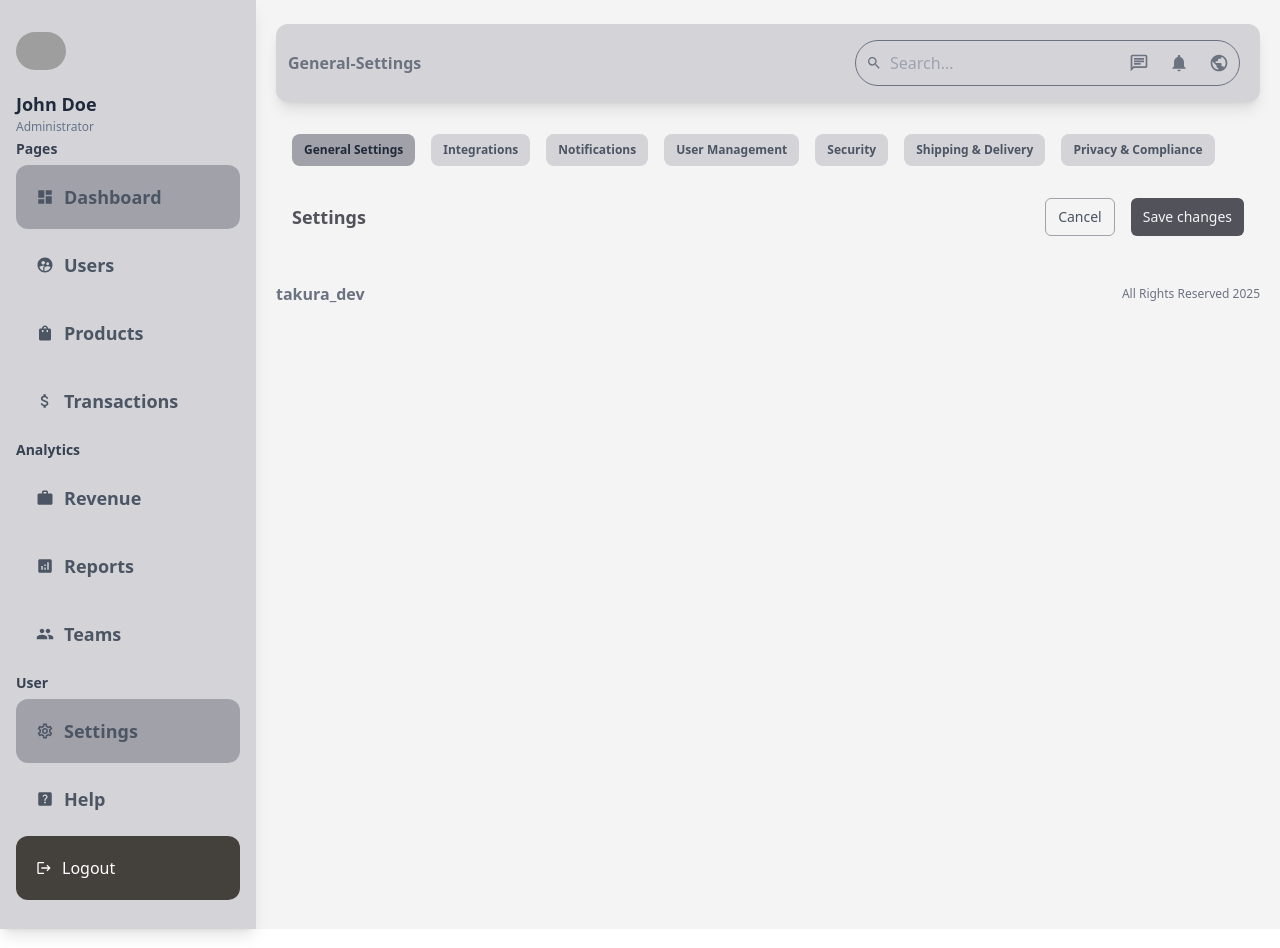
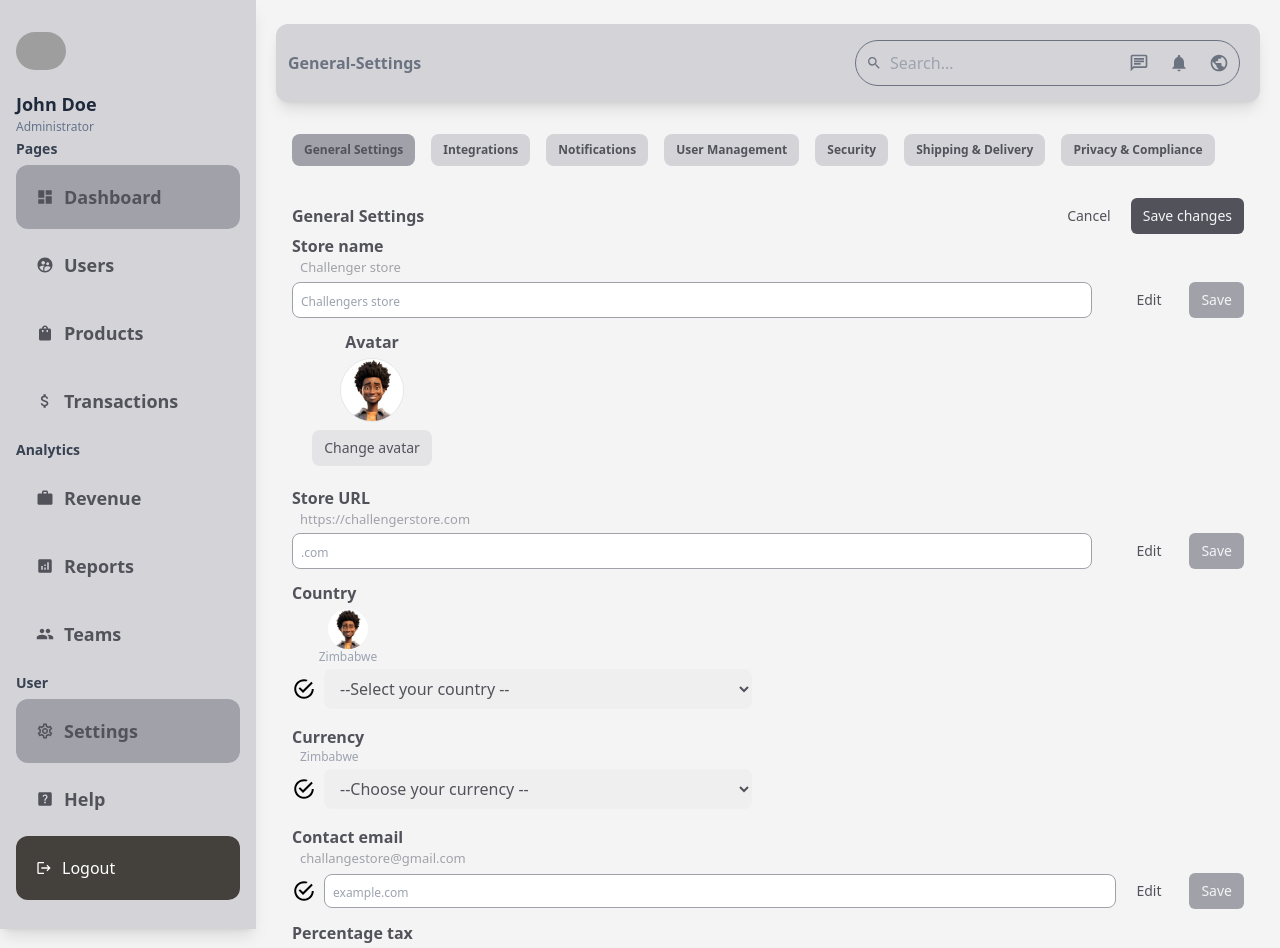
Before and after one commit to brandon-bwoni/admin-dashboard, a Next.js app: page /dashboard/settings/general-settings in a window 1280 px wide. Shown: the top 948 px of the page. Built offline with nearby package versions, Linux system fonts and the light colour scheme; grey boxes are pictures that could not be loaded.

Commit message:
general settings

```diff
--- a/src/app/dashboard/settings/general-settings/page.tsx
+++ b/src/app/dashboard/settings/general-settings/page.tsx
@@ -1,12 +1,20 @@
-import React from "react";
+import { useState } from "react";
+import Image from "next/image";
+
+import avatar from "@/assets/avatar.jpg";
+import { IoMdCheckmarkCircleOutline } from "react-icons/io";
 
 const GeneralSettings = () => {
+  // const [image, setImage] = useState(false);
+
   return (
     <>
       <div className="flex justify-between items-center">
-        <h1 className="text-lg font-bold text text-zinc-600">Settings</h1>
-        <div className="flex gap-4 b">
-          <button className="py-2 px-3 font-medium text-sm hover:bg-zinc-300 hover:text-gray-600 border border-zinc-400 text-gray-600 rounded-md cursor-pointer hover:border-none">
+        <h1 className="text-base font-bold text text-zinc-600">
+          General Settings
+        </h1>
+        <div className="flex gap-2 b">
+          <button className="py-2 px-3 font-medium text-sm hover:bg-zinc-300 hover:text-zinc-600 text-zinc-600 rounded-md cursor-pointer hover:border-none">
             Cancel
           </button>
           <button className="py-2 px-3 text-sm font-medium  hover:bg-zinc-500 hover:text-white bg-zinc-600 text-gray-100 border-none rounded-md cursor-pointer">
@@ -14,7 +22,160 @@ const GeneralSettings = () => {
           </button>
         </div>
       </div>
-      <div></div>
+      <div className="flex flex-col justify-center gap-3">
+        {/* Store name */}
+        <div>
+          <h1 className="font-semibold text-zinc-600">Store name</h1>
+          <p className=" text-zinc-400 text-[13px] ml-2">Challenger store</p>
+          <div className="flex gap-8 pt-1">
+            <input
+              type="text"
+              className="border placeholder:text-xs border-zinc-400 px-2 rounded-lg w-[90%]"
+              placeholder="Challengers store"
+            />
+            <div className="flex gap-4">
+              <button className="text-sm py-2 px-3 rounded-md hover:bg-zinc-200 text-zinc-600 ">
+                Edit
+              </button>
+              <button className="text-sm py-2 px-3 rounded-md bg-zinc-400 text-gray-100 hover:bg-zinc-500 hover:text-white">
+                Save
+              </button>
+            </div>
+          </div>
+        </div>
+        {/* Avatar */}
+        <div className="w-40 flex flex-col items-center justify-center">
+          <label htmlFor="image">
+            <p className="font-semibold text-zinc-600 text-center">Avatar</p>
+            <Image
+              src={avatar}
+              width={140}
+              height={70}
+              alt=""
+              className="flex justify-center mt-1 w-16 h-16 border text-zinc-600 rounded-full hover:cursor-pointer "
+            />
+          </label>
+          <button className="text-center bg-zinc-200 py-2 px-3 my-2 rounded-lg text-medium hover:bg-zinc-300 text-sm text-zinc-600">
+            Change avatar
+          </button>
+        </div>
+        {/* Store URl */}
+        <div>
+          <h1 className="font-semibold text-zinc-600">Store URL</h1>
+          <p className=" text-zinc-400 text-[13px] ml-2">
+            https://challengerstore.com
+          </p>
+          <div className="flex gap-8 pt-1">
+            <input
+              type="text"
+              className="border placeholder:text-xs border-zinc-400 px-2 rounded-lg w-[90%]"
+              placeholder=".com"
+            />
+            <div className="flex gap-4">
+              <button className="text-sm py-2 px-3 rounded-md hover:bg-zinc-200 text-zinc-600 ">
+                Edit
+              </button>
+              <button className="text-sm py-2 px-3 rounded-md bg-zinc-400 text-gray-100 hover:bg-zinc-500 hover:text-white">
+                Save
+              </button>
+            </div>
+          </div>
+        </div>
+        {/* Country*/}
+        <div>
+          <h1 className="font-semibold text-zinc-600">Country</h1>
+          <span className="w-28 flex flex-col justify-center items-center text-gray-400 text-xs">
+            <Image
+              src={avatar}
+              alt="Country name"
+              className="w-10 h-10 rounded-full mt-1"
+            />
+            Zimbabwe
+          </span>
+          <div className="flex items-center gap-2">
+            <p>
+              <IoMdCheckmarkCircleOutline className="w-6 h-6" />
+            </p>
+            <select
+              name="cat"
+              id="cat"
+              className="w-[45%] my-1 py-2 px-3 text-zinc-600 rounded-lg"
+            >
+              <option value="general">--Select your country --</option>
+              <option value="kitchen">Zimbabwe</option>
+              <option value="phone">South Afica</option>
+              <option value="computer">Zambia</option>
+            </select>
+          </div>
+        </div>
+        <div>
+          <h1 className="font-semibold text-zinc-600">Currency</h1>
+          <p className="text-gray-400 text-xs ml-2">Zimbabwe</p>
+          <div className="flex items-center gap-2">
+            <p>
+              <IoMdCheckmarkCircleOutline className="w-6 h-6" />
+            </p>
+            <select
+              name="cat"
+              id="cat"
+              className="w-[45%] my-1 py-2 px-3 text-zinc-600 rounded-lg"
+            >
+              <option value="general">--Choose your currency --</option>
+              <option value="kitchen">Zimbabwe</option>
+              <option value="phone">South Afica</option>
+              <option value="computer">Zambia</option>
+            </select>
+          </div>
+        </div>
+        {/* Contact email */}
+        <div>
+          <h1 className="font-semibold text-zinc-600">Contact email</h1>
+          <p className=" text-zinc-400 text-[13px] ml-2">
+            challangestore@gmail.com
+          </p>
+          <div className="flex items-center gap-2 pt-1">
+            <p>
+              <IoMdCheckmarkCircleOutline className="w-6 h-6" />
+            </p>
+            <input
+              type="text"
+              className="border placeholder:text-xs border-zinc-400 px-2 py-1 rounded-lg w-[90%]"
+              placeholder="example.com"
+            />
+            <div className="flex gap-4">
+              <button className="text-sm py-2 px-3 rounded-md hover:bg-zinc-200 text-zinc-600 ">
+                Edit
+              </button>
+              <button className="text-sm py-2 px-3 rounded-md bg-zinc-400 text-gray-100 hover:bg-zinc-500 hover:text-white">
+                Save
+              </button>
+            </div>
+          </div>
+        </div>
+        {/* Tax */}
+        <div>
+          <h1 className="font-semibold text-zinc-600">Percentage tax</h1>
+          <p className=" text-zinc-400 text-[13px] ml-2">25%</p>
+          <div className="flex items-center gap-2 pt-1">
+            <p>
+              <IoMdCheckmarkCircleOutline className="w-6 h-6" />
+            </p>
+            <input
+              type="number"
+              className="border placeholder:text-xs border-zinc-400 px-2 py-1 rounded-lg w-[90%]"
+              placeholder="0"
+            />
+            <div className="flex gap-4">
+              <button className="text-sm py-2 px-3 rounded-md hover:bg-zinc-200 text-zinc-600 ">
+                Edit
+              </button>
+              <button className="text-sm py-2 px-3 rounded-md bg-zinc-400 text-gray-100 hover:bg-zinc-500 hover:text-white">
+                Save
+              </button>
+            </div>
+          </div>
+        </div>
+      </div>
     </>
   );
 };
--- a/src/components/dashboard/Card.tsx
+++ b/src/components/dashboard/Card.tsx
@@ -4,13 +4,13 @@ const Card = () => {
   return (
     <div className="w-[100%] flex flex-col gap-3 cursor-pointer  bg-zinc-300 p-5 rounded-xl shadow-lg">
       <div className="flex gap-4 justify-center items-center">
-        <MdSupervisedUserCircle className="h-8 w-8 text-gray-600" />
-        <span className="text-2xl font-semibold text-gray-600">
+        <MdSupervisedUserCircle className="h-8 w-8 text-zinc-600" />
+        <span className="text-2xl font-semibold text-zinc-600">
           Total Users
         </span>
       </div>
       <div className="flex flex-col justify-center gap-5">
-        <span className="text-[24px] text-center text-gray-600 font-bold">
+        <span className="text-[24px] text-center text-zinc-600 font-bold">
           10.273
         </span>
         <span className="text-[14px] font-light">
--- a/src/components/dashboard/Pagination.tsx
+++ b/src/components/dashboard/Pagination.tsx
@@ -7,7 +7,7 @@ const Pagination = () => {
       >
         Previous
       </button>
-      <button className="px-3 hover:shadow-lg disabled:cursor-not-allowed bg-zinc-100 text-gray-600 rounded-lg">
+      <button className="px-3 hover:shadow-lg disabled:cursor-not-allowed bg-zinc-100 text-zinc-600 rounded-lg">
         Next
       </button>
     </div>
--- a/src/components/dashboard/Search.tsx
+++ b/src/components/dashboard/Search.tsx
@@ -3,11 +3,11 @@ import { MdSearch } from "react-icons/md";
 const Search = ({ placeholder }) => {
   return (
     <div className="flex items-center gap-3 border border-gray-600 rounded-full min-w-max py-1 px-2">
-      <MdSearch className="h-6 w-6 text-gray-600" />
+      <MdSearch className="h-6 w-6 text-zinc-600" />
       <input
         type="text"
         placeholder={placeholder}
-        className="bg-transparent border-none text-gray-600 outline-none"
+        className="bg-transparent border-none text-zinc-600 outline-none"
       />
     </div>
   );
--- a/src/components/dashboard/sidebar/MenuLink.tsx
+++ b/src/components/dashboard/sidebar/MenuLink.tsx
@@ -15,7 +15,7 @@ const MenuLink = ({ item }: { item: MenuItem }) => {
   return (
     <Link
       href={item.path}
-      className={`${"flex items-center gap-[10px] p-5 font-semibold text-[18px] my-1 rounded-xl hover:bg-zinc-400 text-gray-600 hover:text-gray-800"} ${
+      className={`${"flex items-center gap-[10px] p-5 font-semibold text-[18px] my-1 rounded-xl hover:bg-zinc-400 text-zinc-600 hover:text-gray-800"} ${
         isActive ? "bg-zinc-400" : ""
       }`}
     >
--- a/src/components/settings/SettingsNav.tsx
+++ b/src/components/settings/SettingsNav.tsx
@@ -44,7 +44,7 @@ const SettingsNav = () => {
         {links.map((link, index) => (
           <li
             key={index}
-            className={`px-3 py-2 text-xs font-semibold bg-zinc-300 rounded-lg text-gray-600 hover:text-gray-800 hover:bg-zinc-400 ${
+            className={`px-3 py-2 text-xs font-semibold bg-zinc-300 rounded-lg text-zinc-600 hover:text-gray-800 hover:bg-zinc-400 ${
               pathname === link.link ? "bg-zinc-400 text-gray-800" : ""
             }`}
           >
```
Also changed, not shown: src/app/dashboard/products/[id]/page.tsx (+8 -8 lines), src/app/dashboard/products/page.tsx (+4 -4 lines), src/app/dashboard/users/[id]/page.tsx (+8 -8 lines), src/app/dashboard/users/page.tsx (+4 -4 lines), src/components/dashboard/Rightbar.tsx (+8 -8 lines), src/components/dashboard/Transactions.tsx (+9 -9 lines), src/assets/avatar.jpg (added).
